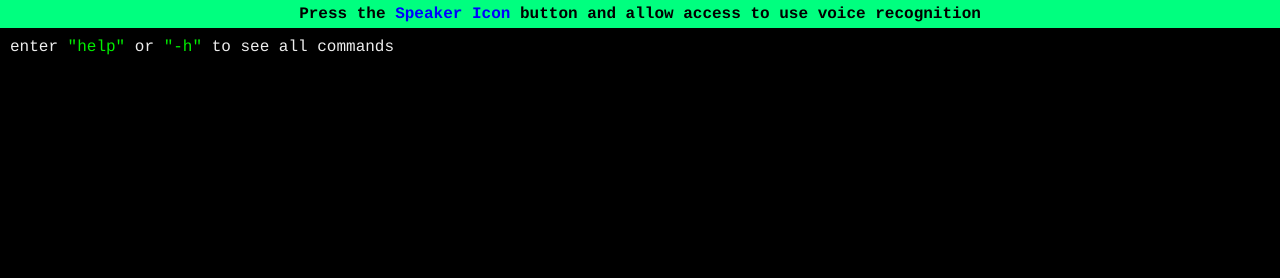
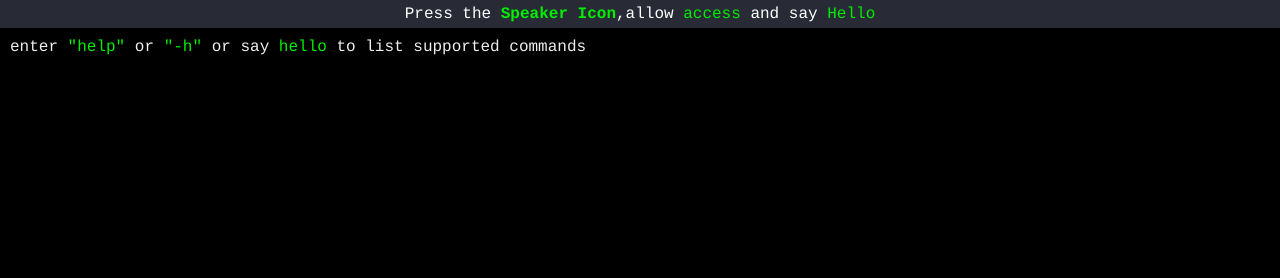
Before and after one commit to chankruze/HackerTerminal, a plain HTML site: page index.html in a window 1280 px wide. Shown: the top 278 px of the page. Drawn offline with nearby package versions, Linux system fonts and the light colour scheme.

Commit message:
Small UI modification

```diff
--- a/index.html
+++ b/index.html
@@ -4,7 +4,7 @@
 	<meta charset="utf-8">
 	<meta http-equiv="X-UA-Compatible" content="IE=edge">
     <meta name="viewport" content="width=device-width, initial-scale=1, maximum-scale=1">
-    <title>Hacker Terminal</title>
+    <title>Hacker Terminal v2.0</title>
 
 
 	<script src="https://ajax.googleapis.com/ajax/libs/jquery/3.3.1/jquery.min.js"></script>
@@ -13,12 +13,12 @@
   </head>
 
 <img src="assets/common/images/info.png" id="paint">
-<div align="center" id="log">Press the <strong><blue>Speaker Icon</blue></strong> button and allow access to use voice recognition</div>
+<div align="center" id="log">Press the <strong><e>Speaker Icon</e></strong>,allow <e>access</e> and say <e>Hello</e></div>
 
 <body>
 
-    <div id="terminal">enter <e>"help"</e> or <e>"-h"</e> to see all commands</div>
-  <div id="output" align="center"></div>
+    <div id="terminal">enter <e>"help"</e> or <e>"-h"</e> or say <e>hello</e> to list supported commands</div>
+	<div id="output" align="center"></div>
 
 
 
@@ -30,6 +30,7 @@
 
 		<button id="enter" title="Enter this command" onclick="VoiceRun()"><img id="enter-img" src="assets/common/images/tick.png"></button>
 
+
 		<script src="shared.js"></script>
 
 
--- a/shared.css
+++ b/shared.css
@@ -20,6 +20,9 @@ r {
 }
 blue {
   color: #00f;
+}
+bc{
+	color: #000;
 }
 
 #terminal {
@@ -116,10 +119,11 @@ blue {
     right:0;
     background: transparent;
 }
+
 #log{
 	padding: 5px;
-	background: #00ff7f;
-	color: black;
+	background: #282a36;
+	color: #fff;
 	font: 16px Courier;
-	font-weight: bold;
+
 }
```
Also changed, not shown: assets/common/images/info.png.
